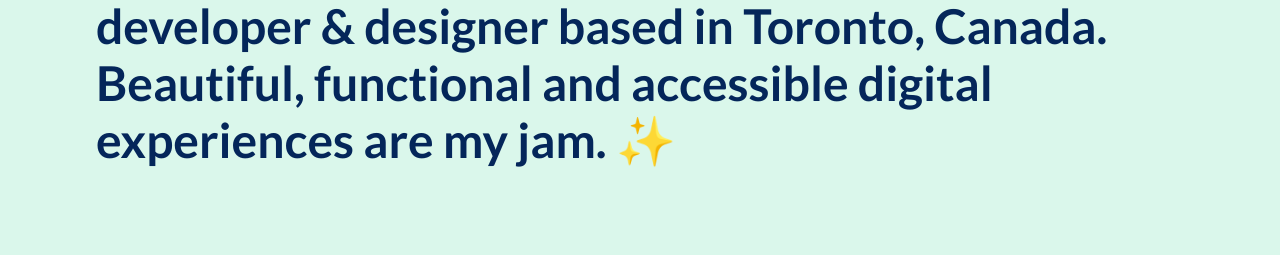
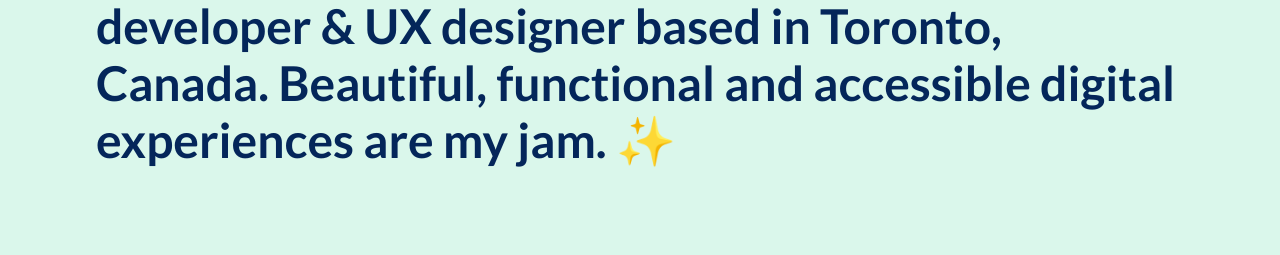
Before and after one commit to danacenteno/tempSite2020, a plain HTML site: page index.html in a window 1280 px wide. Shown: the part 223-478 px from the top of the page. Drawn offline with nearby package versions, Linux system fonts and the light colour scheme.

Commit message:
Update index.html
Description text fix + removing project

```diff
--- a/index.html
+++ b/index.html
@@ -35,7 +35,7 @@
 	<header>
 
 		<div class="intro wrapper">
-			<h1 class="animated fadeInDown"><span>Hi there!</span> I'm Dana Centeno, a front-end web developer & designer based in Toronto, Canada. Beautiful, functional and accessible digital experiences are my jam. &#10024</h1>
+			<h1 class="animated fadeInDown"><span>Hi there!</span> I'm Dana Centeno, a front-end web developer & UX designer based in Toronto, Canada. Beautiful, functional and accessible digital experiences are my jam. &#10024</h1>
 
 			<div class="small-blurb animated fadeInUp">
 				<p>Thanks for stopping by! While you're here, why not check out some of <a aria-label="View Dana's portfolio of work" href="#" class="recent-work" title="Dana's portfolio of work">my work</a> or <a aria-label="Contact Dana through email" href="mailto:danacenteno.dev@gmail.com?Subject=Hey Dana! Let%27s make some cool stuff together!" title="Contact Dana through email">say hello</a>? &#128640</p>
@@ -50,7 +50,6 @@
 				<li>Client Work</li>
 				<li><a href="https://hatake-global.com/" target="_blank" aria-label="Visit Hatake Global website" title="Hatake Global website">Hatake Global</a></li>
 				<li><a href="https://www.hydroone.com/" target="_blank" aria-label="Visit Hydro One website" title="Hydro One website">Hydro One</a></li>
-				<li><a href="http://www.pursuitmb.com/" target="_blank" aria-label="Visit Pursuit Advisory website" title="Pursuit Advisory website">Pursuit Advisory</a></li>
 			</ul>
 
 			<ul>
```
